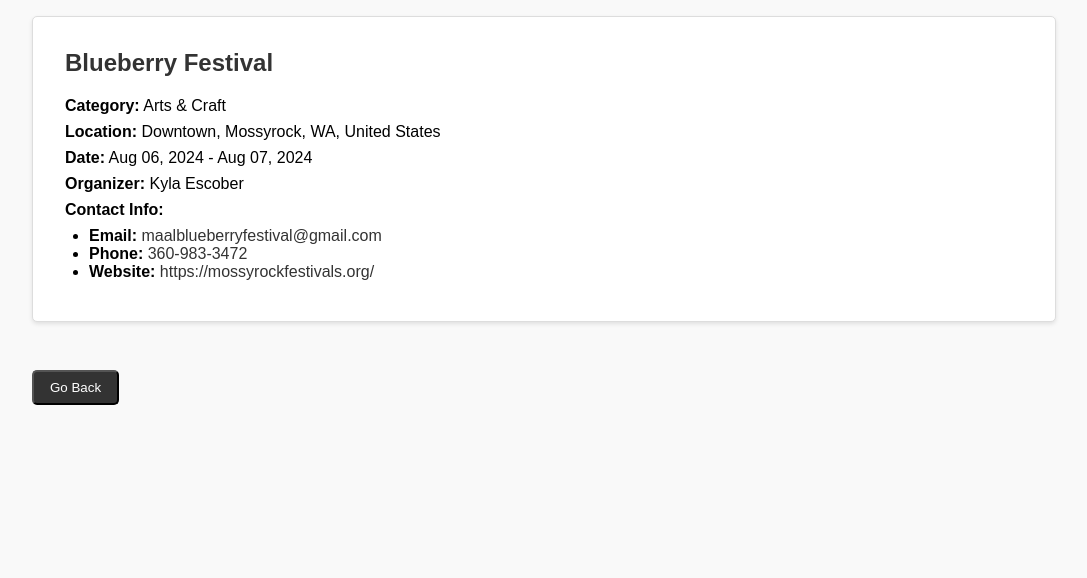
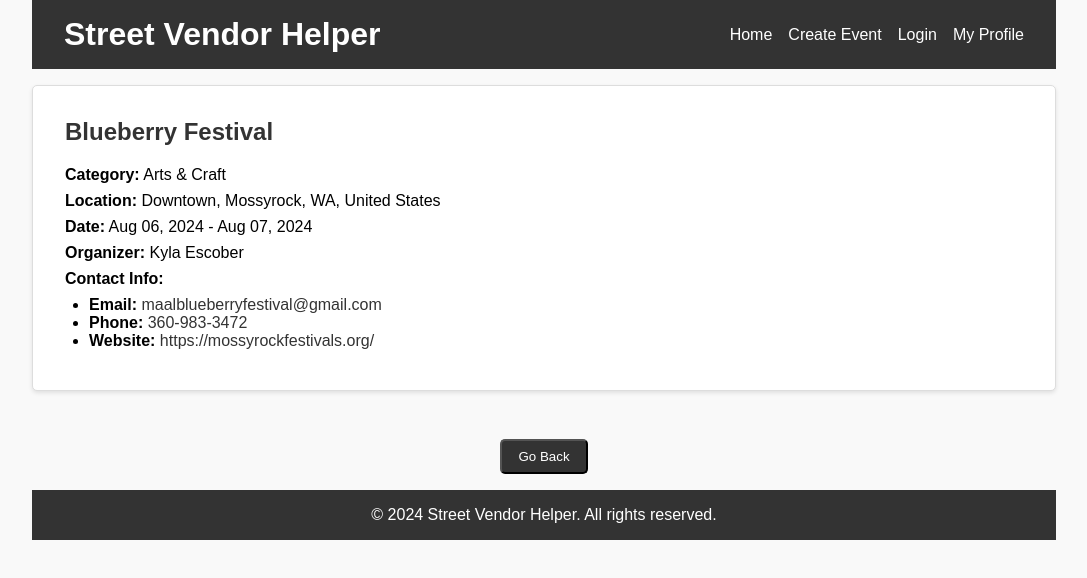
Before and after one commit to theodrackett/svh, a React (Vite) app in the folder src/svh_frontend/: page /event/02f95ed9-7620-49bf-a3ae-1cc488502f23 in a window 1280 px wide. Shown: the top 578 px of the page, without its empty margins (96-1183 px from the left). Built offline with nearby package versions, Linux system fonts and the light colour scheme.

Commit message:
Add Header and Footer and center back button

```diff
--- a/src/svh_frontend/src/components/EventDetail .jsx
+++ b/src/svh_frontend/src/components/EventDetail .jsx
@@ -1,6 +1,8 @@
 import React from 'react';
 import BackButton from './BackButton';
 import { useParams } from 'react-router-dom';
+import Header from './Header';
+import Footer from './Footer';
 
 function EventDetail(props) {
 
@@ -301,6 +303,7 @@ function EventDetail(props) {
 
     return (
         <div className="container">
+          <Header />
             <section className="event-details">
                 <h2>{event.eventName}</h2>
                 <p><strong>Category:</strong> {event.eventCategory}</p>
@@ -314,7 +317,11 @@ function EventDetail(props) {
                     <li><strong>Website:</strong> <a href={event.eventWebSite} target="_blank" rel="noopener noreferrer">{event.eventWebSite}</a></li>
                 </ul>
             </section>
-            <BackButton />
+            <div className='back-button-container'>
+              <BackButton />
+            </div>
+
+          <Footer />
         </div>
     );
 }
--- a/src/svh_frontend/src/index.scss
+++ b/src/svh_frontend/src/index.scss
@@ -183,3 +183,9 @@ footer p {
 .back-button:hover {
   background-color: #555;
 }
+
+.back-button-container {
+  display: flex;
+  justify-content: center;
+  margin-top: 20px;
+}
```
